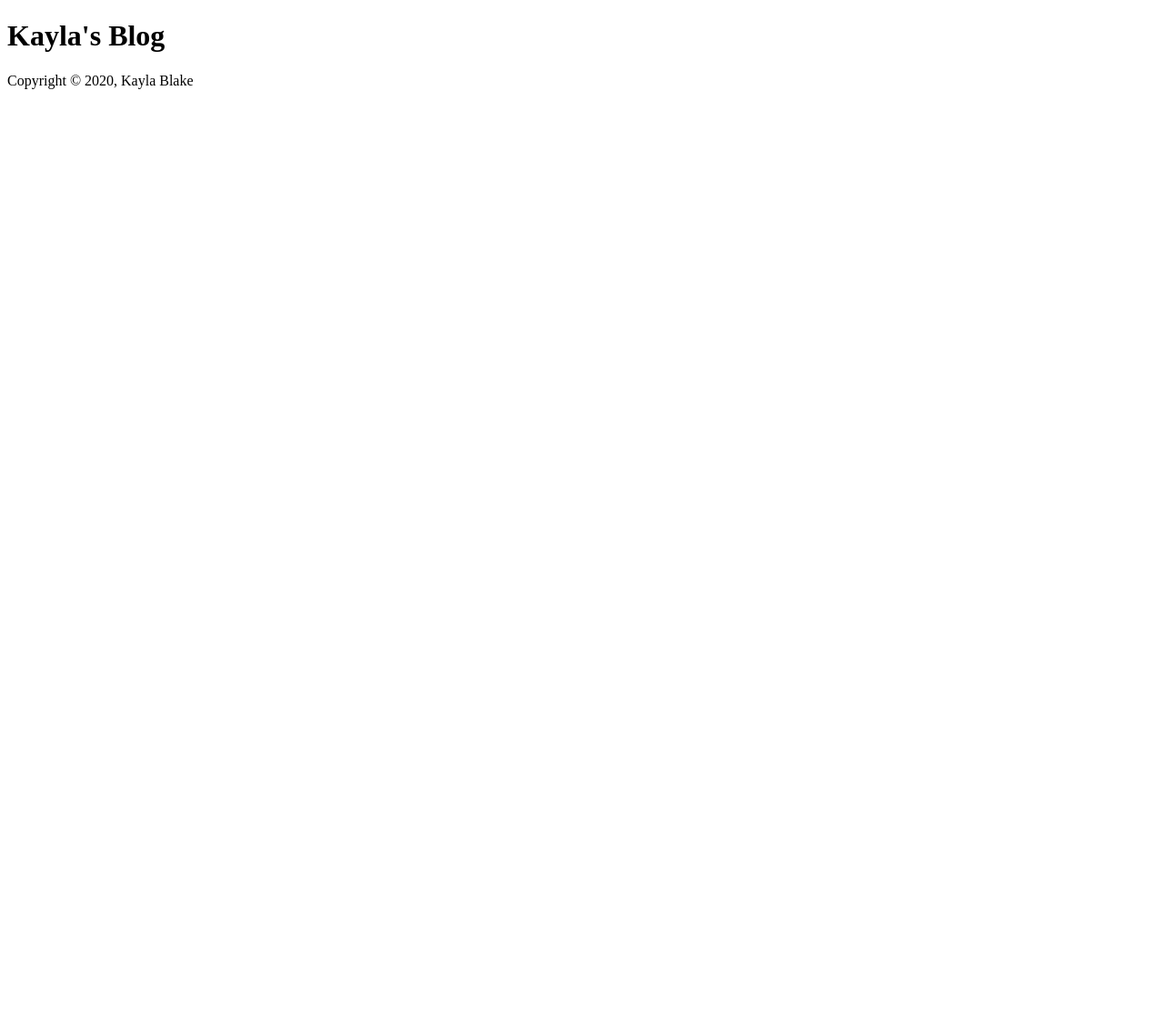
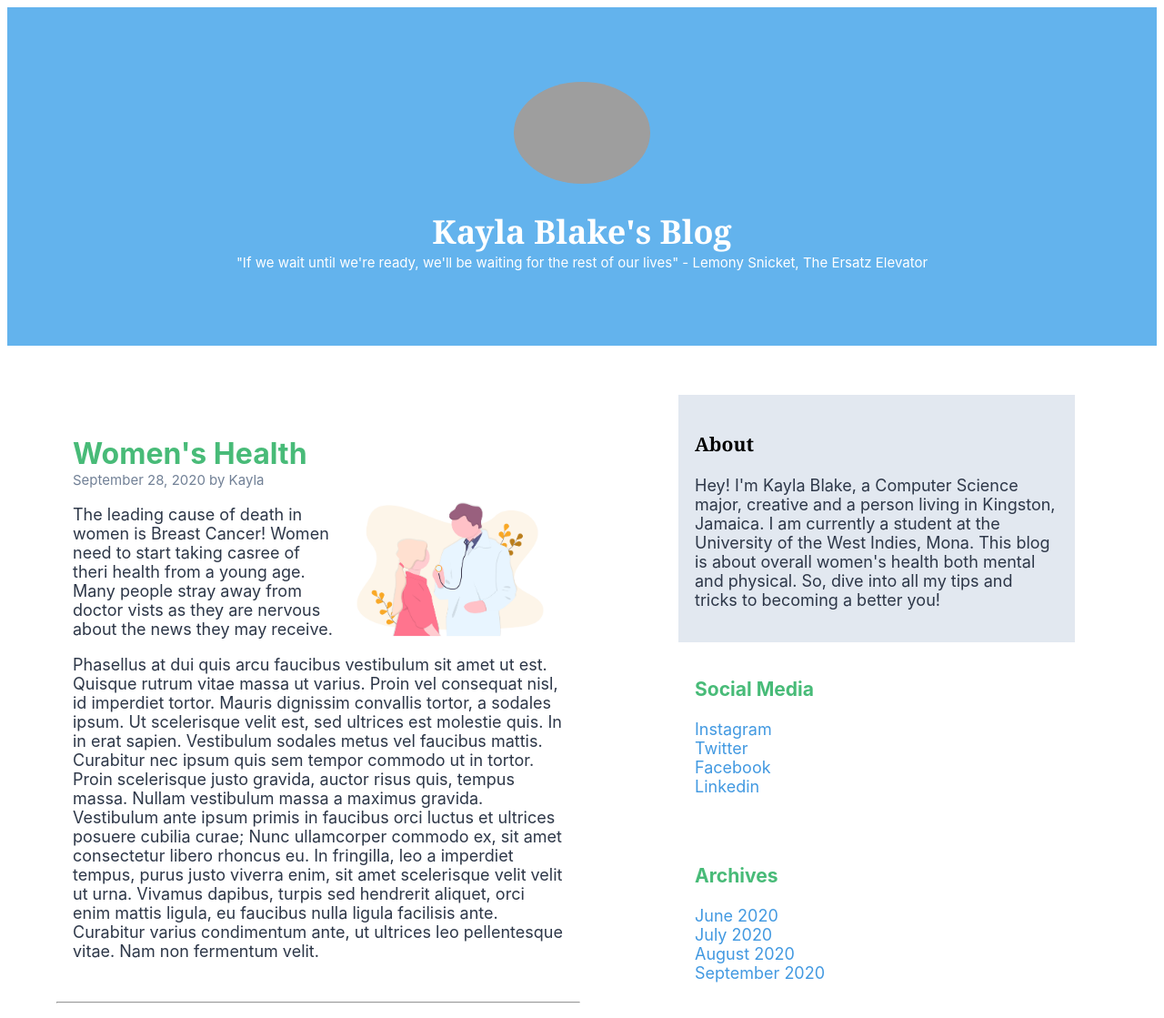
Before and after one commit to kblake16/info2180-lab2, a plain HTML site: page index.html in a window 1280 px wide. Shown: the top 1119 px of the page at 91% size. Before the commit the page ends 800 px from the top, so only its background shows below. Drawn offline with Linux system fonts and the light colour scheme; grey boxes are pictures that could not be loaded.

Commit message:
Update HTML and CSS, Add images

```diff
--- a/index.html
+++ b/index.html
@@ -1,26 +1,128 @@
 <!DOCTYPE html>
-<html lang="en"
+<html lang="en">
 <head>
 	<meta charset="UTF-8">
-	<meta name="viewport" content"width=devicee-width,initial-scalee=1.0">
-	<title> INFO2180 Lab 2</title>
-	<link rel="stylesheeet" href="styles.css">
+	<meta name="viewport" content="width=device-width,initial-scale=1.0">
+	<title>INFO2180 Lab 2</title>
+	<link rel="stylesheet" href="styles.css">
 </head>
 <body>
 <div class="container">
+
+	<div class="item1">
 		<header>
-		<h1>Kayla's Blog</h1>
-		<p><!-- Put your onee line statement or quote--></p>
+			<div class="box">
+				<img src="image.JPG" alt="Avatar" class="circle">
+				<h1>Kayla Blake's Blog</h1>
+				<p class="quote">"If we wait until we're ready, we'll be waiting for the rest of our lives" - Lemony Snicket, The Ersatz Elevator</p>
+			</div>
 		</header>
+	</div>
+
+	<div class="item2">
 		<main>
 			<!-- This will contain you blog post-->
+			<article class="square">
+				<h2>Women's Health</h2>
+				<p class="date">September 28, 2020 by Kayla</p>
+				<img src="doctor.png" alt="Health" class="rightwrap">
+				<p>The leading cause of death in women is Breast Cancer! Women need
+					to start taking casree of theri health from a young age. Many people
+					stray away from doctor vists as they are nervous about the news they
+					may receive.
+				</p>
+
+				<p>
+					Phasellus at dui quis arcu faucibus vestibulum sit amet ut est.
+					Quisque rutrum vitae massa ut varius. Proin vel consequat nisl, id
+					imperdiet tortor. Mauris dignissim convallis tortor, a sodales ipsum.
+					Ut scelerisque velit est, sed ultrices est molestie quis. In in erat
+					sapien. Vestibulum sodales metus vel faucibus mattis. Curabitur nec ipsum
+					quis sem tempor commodo ut in tortor. Proin scelerisque justo gravida,
+					auctor risus quis, tempus massa. Nullam vestibulum massa a maximus gravida.
+					Vestibulum ante ipsum primis in faucibus orci luctus et ultrices posuere cubilia
+					curae; Nunc ullamcorper commodo ex, sit amet consectetur libero rhoncus eu. In
+					fringilla, leo a imperdiet tempus, purus justo viverra enim, sit amet scelerisque
+					velit velit ut urna. Vivamus dapibus, turpis sed hendrerit aliquet, orci enim
+					mattis ligula, eu faucibus nulla ligula facilisis ante. Curabitur varius
+					condimentum ante, ut ultrices leo pellentesque vitae. Nam non fermentum velit.
+				</p>
+			</article>
+			<hr>
+			<article class="square">
+				<h2>Love Yourself First</h2>
+				<p class="date">September 29, 2020 by Kayla</p>
+				<img src="love.png" alt="Love" class="leftwrap">
+				<p> Lorem ipsum dolor sit amet, consectetur adipiscing elit. Nam ac
+					nisi nec odio aliquam dapibus. Pellentesque condimentum elit ut
+					sapien auctor, id eleifend nisl hendrerit. Aenean eleifend leo
+					vitae metus dapibus, ut suscipit ligula vestibulum. Aliquam
+					dignissim id neque id porta. Praesent nec mauris fermentum,
+					tincidunt nibh vitae, ornare lectus. Cras fermentum lectus varius
+					purus ultricies, ut volutpat tortor venenatis. Aenean elit purus,
+					pretium eu tortor at, faucibus tempor orci. Curabitur sed dapibus
+					dolor, eget vestibulum nisl.
+				</p>
+				<p>
+					Phasellus at dui quis arcu faucibus vestibulum sit amet ut est.
+					Quisque rutrum vitae massa ut varius. Proin vel consequat nisl, id
+					imperdiet tortor. Mauris dignissim convallis tortor, a sodales ipsum.
+					Ut scelerisque velit est, sed ultrices est molestie quis. In in erat
+					sapien. Vestibulum sodales metus vel faucibus mattis. Curabitur nec ipsum
+					quis sem tempor commodo ut in tortor. Proin scelerisque justo gravida,
+					auctor risus quis, tempus massa. Nullam vestibulum massa a maximus gravida.
+					Vestibulum ante ipsum primis in faucibus orci luctus et ultrices posuere cubilia
+					curae; Nunc ullamcorper commodo ex, sit amet consectetur libero rhoncus eu. In
+					fringilla, leo a imperdiet tempus, purus justo viverra enim, sit amet scelerisque
+					velit velit ut urna. Vivamus dapibus, turpis sed hendrerit aliquet, orci enim
+					mattis ligula, eu faucibus nulla ligula facilisis ante. Curabitur varius
+					condimentum ante, ut ultrices leo pellentesque vitae. Nam non fermentum velit.
+				</p>
+			</article>
+
 		</main>
+	</div>
+
+	<div class="item3">
 		<aside>
 			<!-- This will be your sidebar -->
+			<div class="about">
+				<h3 class="h3a">About</h3>
+				<p> Hey! I'm Kayla Blake, a Computer Science major, creative  and a person
+					living in Kingston, Jamaica. I am currently a student at the University
+					of the West Indies, Mona. This blog is about overall women's health both
+					mental and physical. So, dive into all my tips and tricks to becoming a
+					better you!
+				</p>
+			</div>
+
+			<div class="square">
+				<h3>Social Media</h3>
+				<ul>
+					<li><a href="https://instagram.com/goldenpetals_tg?igshid=1bcx3t17tgaox">Instagram</a></li>
+					<li><a href=#>Twitter</a></li>
+					<li><a href=#>Facebook</a></li>
+					<li><a href=#>Linkedin</a></li>
+				</ul>
+			</div>
+
+			<div class="square">
+				<h3>Archives</h3>
+				<ul>
+					<li><a href=#>June 2020</a></li>
+					<li><a href=#>July 2020</a></li>
+					<li><a href=#>August 2020</a></li>
+					<li><a href=#>September 2020</a></li>
+				</ul>
+			</div>
 		</aside>
+	</div>
+
+	<div class="item4">
 		<footer>
 			<p>Copyright &copy; 2020, Kayla Blake</p>
 		</footer>
 	</div>
+</div>
 </body>
 </html>
--- a/styles.css
+++ b/styles.css
@@ -0,0 +1,121 @@
+.item1{
+    grid-area: header;
+}
+.item2{
+    grid-area: main;
+    padding: 3em;
+    align-items: center;
+}
+.item3{
+    grid-area: aside;
+    padding: 3em;
+    padding-right: 5em;
+}
+.item4{grid-area: footer;}
+
+.container
+{
+    display: grid;
+    grid: "header header" "main aside" "footer footer";
+}
+html{
+    font-family: -apple-system, BlinkMacSystemFont, 'Segoe UI', Roboto, Oxygen, Ubuntu, Cantarell, 'Open Sans', 'Helvetica Neue', sans-serif;
+    font-size: 18px;
+    color: #2d3748;
+}
+
+header{
+    background-color: #63b3ed;
+    color: #ffffff;
+    display: flex;
+    justify-content: center;
+    align-items: center;
+    padding: 2em;
+    height: 300px;
+    margin: 2;
+}
+.box{
+    padding: 1em;
+    text-align: center;
+}
+
+img{
+    width: 150px;
+}
+.circle{
+    border-radius: 50%;
+}
+
+h1{
+    font-size: 36px;
+    font-family: Georgia, 'Times New Roman', Times, serif;
+    margin-top: 2;
+    margin-bottom: 0;
+}
+
+.quote{
+    font-size: 15px;
+    margin: 0;
+}
+
+h2{
+    font-size: 32px;
+    color: #48BB78;
+    margin-bottom: 0;
+}
+.date{
+    color: #718096;
+    font-size: 15px;
+    margin: 0;
+}
+
+.square{
+    padding: 1em;
+    text-align: justify;
+}
+
+.rightwrap{
+    float: right;
+    width: 250px;
+}
+
+.leftwrap{
+    float: left;
+    width: 250px;
+}
+
+aside,ul{
+    list-style-type: none;
+    padding: 0;
+}
+
+a{
+    color: #4299E1;
+    text-decoration: none;
+}
+
+.about{
+    background-color: #E2E8F0;
+    padding: 1em;
+    text-align: justify;
+    margin: 0;
+    width: 400px;
+}
+
+.h3a{
+    color: #000000;
+    font-family: Georgia, 'Times New Roman', Times, serif;
+}
+h3{
+    color: #48BB78;
+}
+
+p{
+    text-align: left;
+}
+
+footer{
+    background-color: #2C5282;
+    color: #ffffff;
+    padding: 1em;
+}
```
Also changed, not shown: doctor.png (added), love.png (added), 1 other file. Lines whose indentation alone changed are shown as unchanged.
